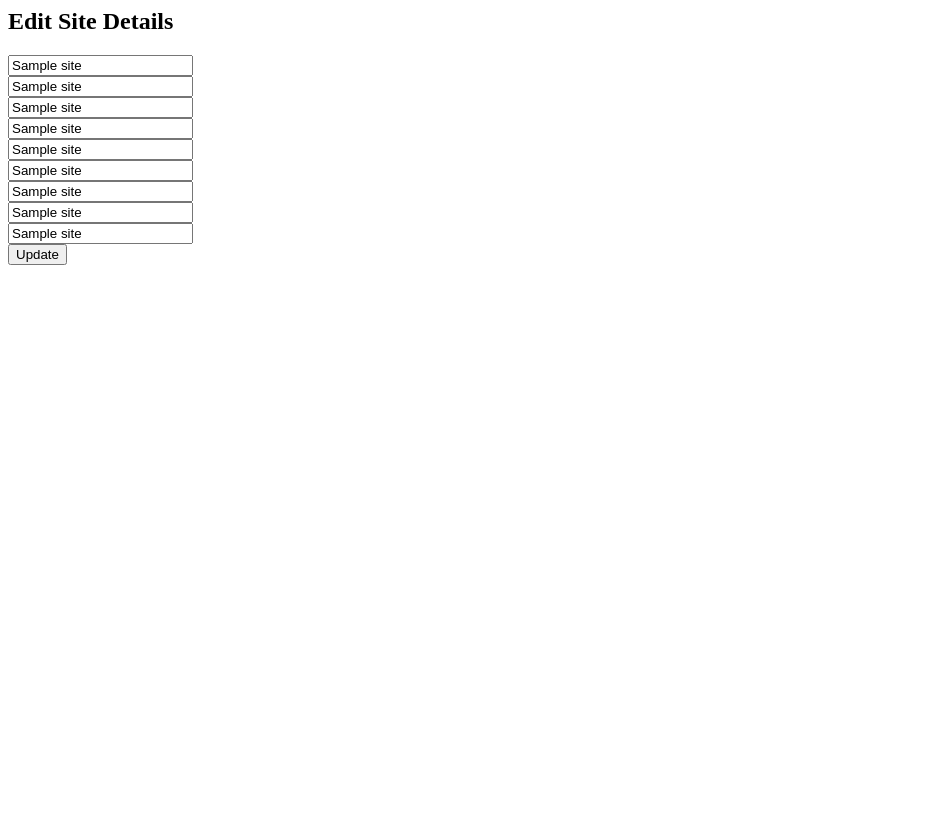
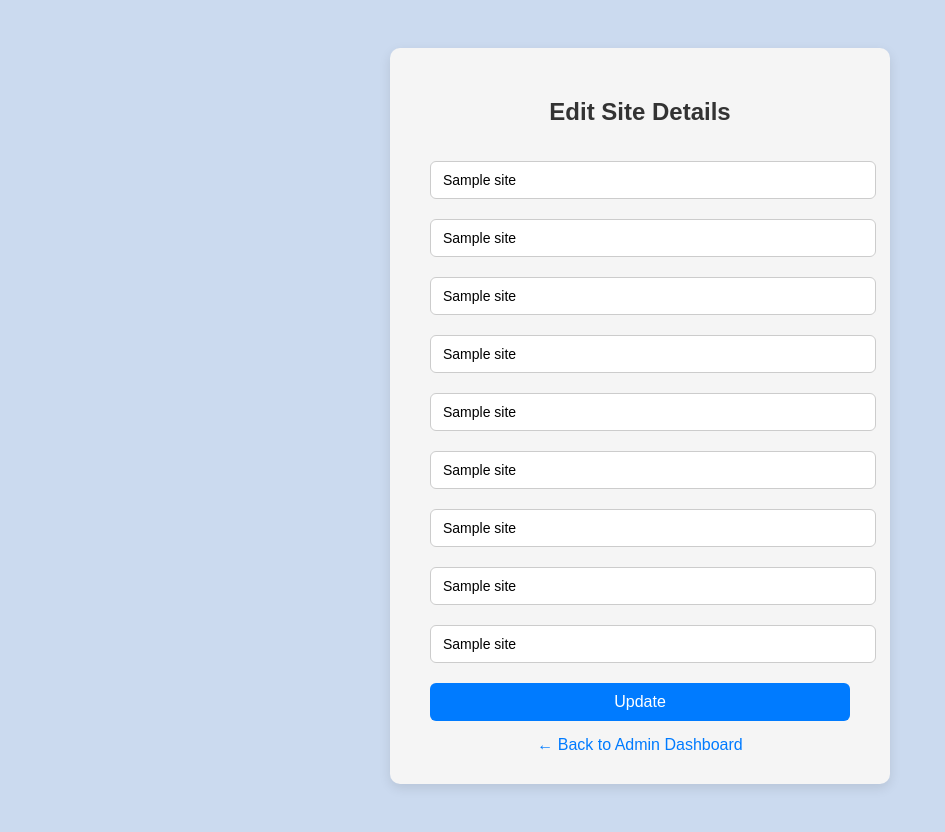
Before and after one commit to DeepikaLeelakumar/Greenray-solar-site, a Flask app: template backend/templates/edit_site.html in a window 1280 px wide. Shown: the whole page, without its empty margins (0-945 px from the left). Before the commit the page ends 265 px from the top, so only its background shows below. Run offline with Flask 3, Linux system fonts and the light colour scheme; the template is opened without the code that fills it: most values are stand-ins (such as "Sample title", 1, 10 or a date in 2020).

```diff
--- a/backend/templates/edit_site.html
+++ b/backend/templates/edit_site.html
@@ -1,13 +1,95 @@
-<h2>Edit Site Details</h2>
-<form method="POST">
-    <input type="text" name="name" value="{{ site[1] }}" required><br>
-    <input type="text" name="address" value="{{ site[2] }}" required><br>
-    <input type="text" name="capacity" value="{{ site[3] }}" required><br>
-    <input type="text" name="latitude" value="{{ site[4] }}" required><br>
-    <input type="text" name="longitude" value="{{ site[5] }}" required><br>
-    <input type="text" name="inverter_url" value="{{ site[6] }}"><br>
-    <input type="text" name="login_id" value="{{ site[7] }}"><br>
-    <input type="text" name="password" value="{{ site[8] }}"><br>
-    <input type="text" name="type" value="{{ site[9] }}"><br>
-    <button type="submit">Update</button>
-</form>
+<!DOCTYPE html>
+<html>
+<head>
+    <title>Edit Site Details</title>
+    <style>
+        body {
+            font-family: Arial, sans-serif;
+            background-color: #cbdaef;
+            display: flex;
+            justify-content: center;
+            align-items: center;
+            min-height: 100vh;
+            box-sizing: border-box;
+        }
+
+        .edit-container {
+            background-color: whitesmoke;
+            padding: 30px 40px;
+            border-radius: 10px;
+            box-shadow: 0 4px 12px rgba(0, 0, 0, 0.1);
+            width: 100%;
+            max-width: 500px;
+            margin: 40px auto;
+            box-sizing: border-box;
+        }
+
+        h2 {
+            text-align: center;
+            margin-bottom: 25px;
+            color: #333;
+        }
+
+        input {
+            width: 100%;
+            padding: 10px 12px;
+            margin: 10px 0;
+            border: 1px solid #ccc;
+            border-radius: 6px;
+            font-size: 14px;
+        }
+
+        input:focus {
+            border-color: #007BFF;
+            outline: none;
+        }
+
+        button {
+            width: 100%;
+            padding: 10px;
+            background-color: #007BFF;
+            color: white;
+            border: none;
+            border-radius: 6px;
+            font-size: 16px;
+            cursor: pointer;
+            margin-top: 10px;
+            transition: background-color 0.3s ease;
+        }
+
+        button:hover {
+            background-color: #0056b3;
+        }
+
+        a {
+            display: block;
+            text-align: center;
+            margin-top: 15px;
+            color: #007BFF;
+            text-decoration: none;
+        }
+
+        a:hover {
+            text-decoration: underline;
+        }
+    </style>
+</head>
+<body>
+    <div class="edit-container">
+        <h2>Edit Site Details</h2>
+        <form method="POST">
+            <input type="text" name="name" value="{{ site[1] }}" required>
+            <input type="text" name="address" value="{{ site[2] }}" required>
+            <input type="text" name="capacity" value="{{ site[3] }}" required>
+            <input type="text" name="latitude" value="{{ site[4] }}" required>
+            <input type="text" name="longitude" value="{{ site[5] }}" required>
+            <input type="text" name="inverter_url" value="{{ site[6] }}">
+            <input type="text" name="login_id" value="{{ site[7] }}">
+            <input type="text" name="password" value="{{ site[8] }}">
+            <input type="text" name="type" value="{{ site[9] }}">
+            <button type="submit">Update</button>
+        </form>
+        <a href="/admin">← Back to Admin Dashboard</a>
+    </div>
+</body>
+</html>
--- a/backend/templates/login.html
+++ b/backend/templates/login.html
@@ -77,10 +77,15 @@
 
             <button type="submit" class="btn">Login</button>
         </form>
+        <br>
 
         {% if error %}
             <div class="error">{{ error }}</div>
         {% endif %}
+
+        <div class="back-link">
+            <a href="/index.html">← Back to Client Site</a>
+        </div>
     </div>
 </body>
 </html>
```
Also changed, not shown: backend/templates/add_site.html (+60 -9 lines), backend/templates/engineer_dashboard.html (+8 -1 lines).
